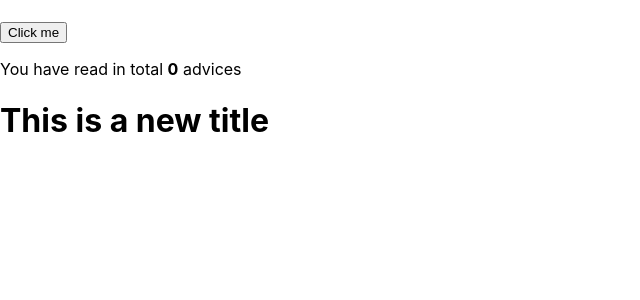
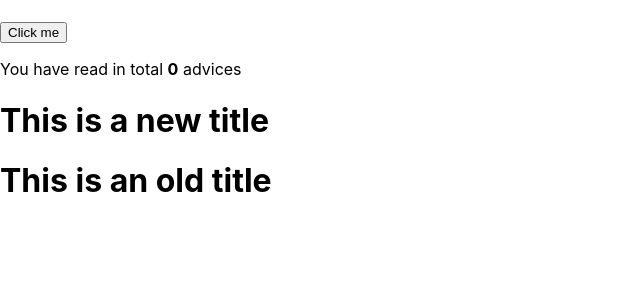
Before and after one commit to Ibrakaaaa/github-vjezba, a React (Create React App) app: page / in a window 1280 px wide. Shown: the top 300 px of the page, without its empty margins (0-640 px from the left). Built offline with nearby package versions, Linux system fonts and the light colour scheme; no server answers.

Commit message:
adding old title

```diff
--- a/src/App.js
+++ b/src/App.js
@@ -29,6 +29,7 @@ function App() {
       <button onClick={fetchAdvice}>Click me</button>
       <Message count={count} />
       <NewTitle />
+      <OldTitle />
     </div>
   );
 }
@@ -43,4 +44,7 @@ function NewTitle() {
   return <h1>This is a new title</h1>
 }
 
+function OldTitle() {
+  return <h1>This is an old title</h1>
+}
 export default App;
```
